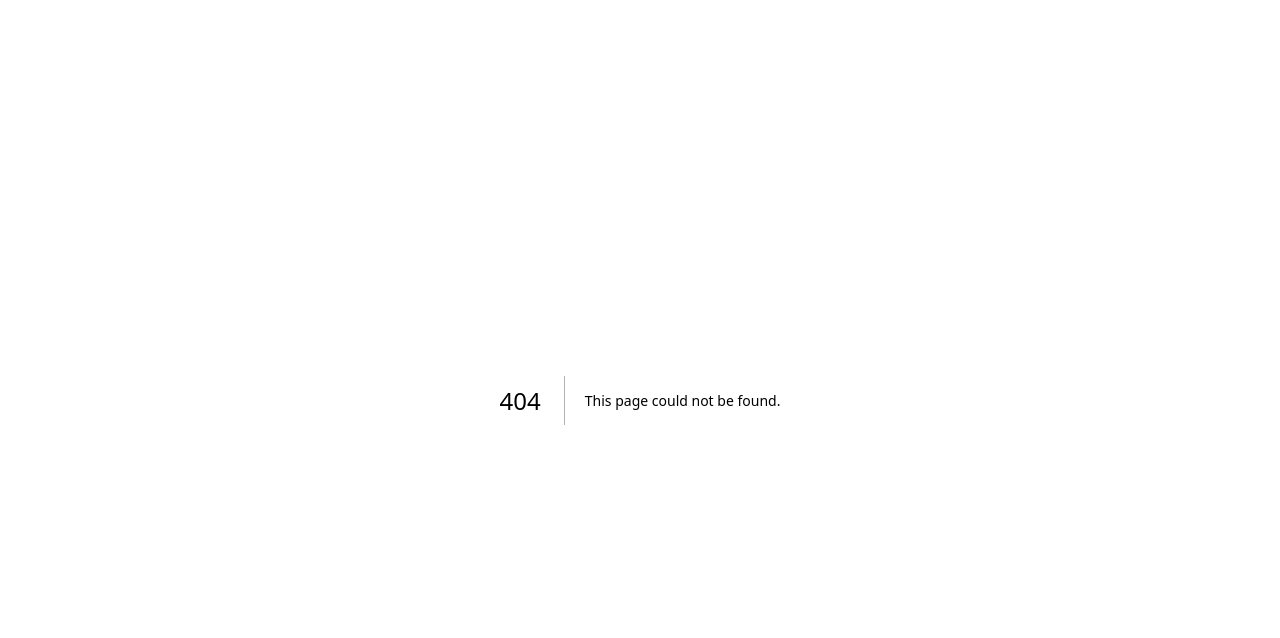
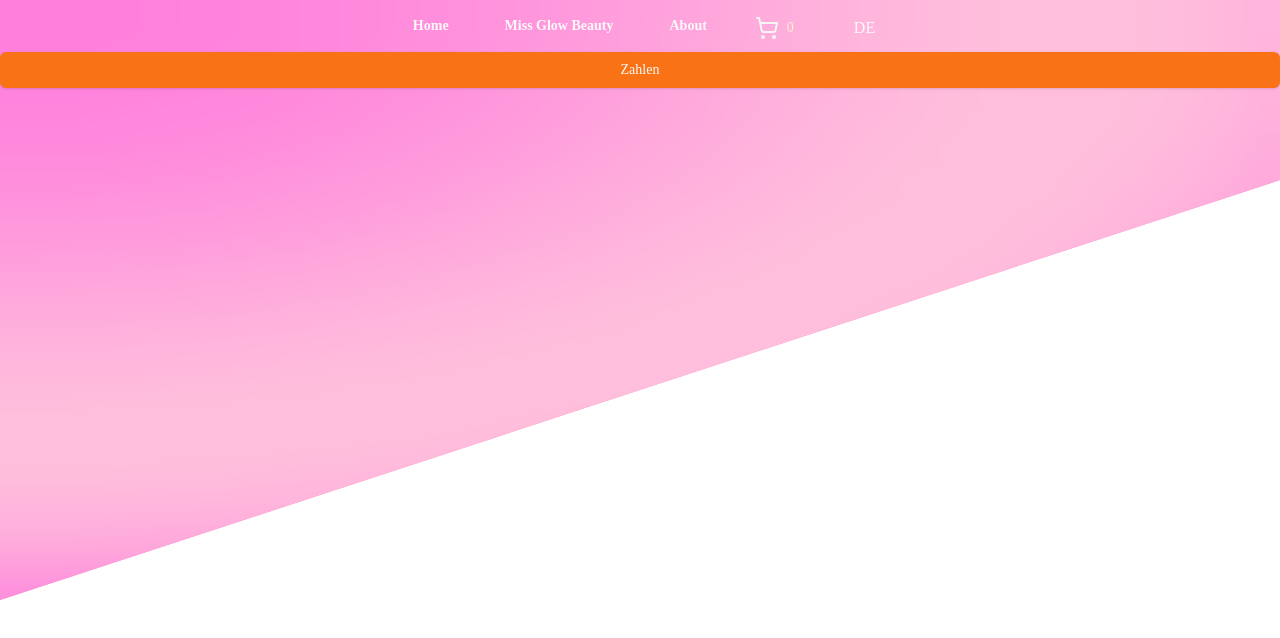
Before and after one commit to GeroWalther/pourBeauty, a Next.js app: page /checkout in a window 1280 px wide. Before the commit this address had no page. Shown: the top 638 px of the page. Built offline with nearby package versions, Linux system fonts and the light colour scheme.

Commit message:
checkoutbtn added

```diff
--- /dev/null
+++ b/consts.ts
@@ -0,0 +1 @@
+export const SHIPPING = 15;
--- a/src/app/(customerFacing)/_components/Cart.tsx
+++ b/src/app/(customerFacing)/_components/Cart.tsx
@@ -2,9 +2,9 @@
 import { ShoppingCart } from 'lucide-react';
 
 import Link from 'next/link';
-import { Button, buttonVariants } from '@/components/ui/button';
+import { buttonVariants } from '@/components/ui/button';
 import Image from 'next/image';
-import { Product, useCart } from '@/hooks/use-cart-hook';
+import { useCart } from '@/hooks/use-cart-hook';
 import CartItem from './CartItem';
 import { useEffect, useState } from 'react';
 import { ScrollArea } from '@/components/ui/scroll-area';
@@ -19,58 +19,21 @@ import {
   SheetTitle,
   SheetTrigger,
 } from '@/components/ui/sheet';
-import { toast } from 'sonner';
-const SHIPPING = 15;
+import { useLanguage } from '@/contexts/LanguageProvider';
+import { SHIPPING } from '../../../../consts';
+import useCartTotals from '@/hooks/use-to-pay';
+
 export default function Cart() {
   const { items } = useCart();
-  const itemsToCheckout = items.map((item) => item.product);
   const [isMounted, setIsMounted] = useState<boolean>(false);
   const [open, setOpen] = useState<boolean>(false);
-  const [isLoading, setIsLoading] = useState<boolean>(false);
+  const { itemCount, totalCart, toPay } = useCartTotals(items);
+  const { language } = useLanguage();
 
   useEffect(() => {
     setIsMounted(true);
   }, []);
   // console.log('ITEMS: ', items);
-
-  const itemCount = items.reduce((acc, item) => acc + item.product.quantity, 0);
-
-  const subItemTotal = items.reduce(
-    (total: any, { product }: any) => total + product.price,
-    0
-  );
-  const totalCart = subItemTotal * itemCount;
-  const toPay = totalCart + SHIPPING;
-
-  async function checkout(products: Product[]) {
-    setIsLoading(true);
-    try {
-      const response = await fetch('/api/checkout', {
-        method: 'POST',
-        headers: {
-          'Content-Type': 'application/json',
-        },
-        body: JSON.stringify({
-          totalAmountinCents: toPay * 100,
-          products,
-        }),
-      });
-      if (response.ok) {
-        const data = await response.json();
-        console.log('Payment intent created:', data);
-        toast.success('Erfolgreich bezahlt!');
-      } else {
-        const errorData = await response.json();
-        console.error('Error creating payment intent:', errorData.error);
-        toast.message('Ein Fehler bei der Bezahlung ist aufgetreten.');
-      }
-    } catch (error) {
-      console.error('Failed to fetch:', error);
-      toast.message('Ein Fehler bei der Bezahlung ist aufgetreten.');
-    } finally {
-      setIsLoading(false);
-    }
-  }
 
   return (
     <Sheet>
@@ -88,7 +51,10 @@ export default function Cart() {
         setOpen={setOpen}
         className='flex w-full flex-col pr-0 sm:max-w-lg'>
         <SheetHeader className='space-y-2.5 pr-6'>
-          <SheetTitle>Warenkorb ({itemCount})</SheetTitle>
+          <SheetTitle>
+            {language == 'de' && ' Warenkorb'}
+            {language == 'en' && 'Cart'} ({itemCount})
+          </SheetTitle>
         </SheetHeader>
         {itemCount > 0 ? (
           <>
@@ -107,7 +73,10 @@ export default function Cart() {
                   <span>{formatCurrency(totalCart)}</span>
                 </div>
                 <div className='flex'>
-                  <span className='flex-1'>Versand</span>
+                  <span className='flex-1'>
+                    {language == 'de' && ' Versand'}
+                    {language == 'en' && 'Shipping'}
+                  </span>
                   <span>{formatCurrency(SHIPPING)}</span>
                 </div>
                 <div className='flex'>
@@ -117,14 +86,14 @@ export default function Cart() {
               </div>
               <SheetFooter>
                 <SheetTrigger asChild>
-                  <Button
-                    disabled={isLoading}
-                    onClick={() => checkout(itemsToCheckout)}
+                  <Link
+                    href='/checkout'
                     className={buttonVariants({
                       className: 'w-full bg-orange-500',
                     })}>
-                    {isLoading ? 'In Bearbeitung...' : 'Zahlen'}
-                  </Button>
+                    {language == 'de' && 'Zur Kasse'}
+                    {language == 'en' && 'Checkout'}
+                  </Link>
                 </SheetTrigger>
               </SheetFooter>
             </div>
@@ -140,7 +109,10 @@ export default function Cart() {
                 alt='empty shopping cart image'
               />
             </div>
-            <div className='text-xl font-semibold'>Der Warenkorb ist leer.</div>
+            <div className='text-xl font-semibold'>
+              {language == 'de' && 'Der Warenkorb ist leer.'}
+              {language == 'en' && 'Your cart is empty.'}
+            </div>
             <SheetTrigger asChild>
               <Link
                 href='/missGlow'
@@ -149,7 +121,8 @@ export default function Cart() {
                   size: 'sm',
                   className: 'text-sm text-muted-foreground text-stone-600',
                 })}>
-                Füge Produkte hinzu.
+                {language == 'de' && 'Füge Produkte hinzu.'}
+                {language == 'en' && 'Add products to cart.'}
               </Link>
             </SheetTrigger>
           </div>
--- a/src/app/(customerFacing)/_components/SwitchLang.tsx
+++ b/src/app/(customerFacing)/_components/SwitchLang.tsx
@@ -9,11 +9,9 @@ export default function LanguageSwitcher() {
   };
 
   return (
-    <div>
-      <p>{language.toUpperCase()}</p>
-      <button onClick={toggleLanguage}>
-        Switch to {language === 'de' ? 'English' : 'Deutsch'}
-      </button>
-    </div>
+    <button onClick={toggleLanguage} className='mt-1'>
+      <span>{language.toUpperCase()}</span>
+      {/* {language === 'de' ? 'English' : 'Deutsch'} */}
+    </button>
   );
 }
--- /dev/null
+++ b/src/app/(customerFacing)/checkout/_components/CheckoutBtn.tsx
@@ -0,0 +1,53 @@
+'use client';
+import { Button, buttonVariants } from '@/components/ui/button';
+import { Product, useCart } from '@/hooks/use-cart-hook';
+import React, { useState } from 'react';
+import { toast } from 'sonner';
+import useCartTotals from '@/hooks/use-to-pay';
+
+export default function CheckoutBtn() {
+  const [isLoading, setIsLoading] = useState<boolean>(false);
+  const { items } = useCart();
+  const { toPay } = useCartTotals(items);
+  const itemsToCheckout = items.map((item) => item.product);
+
+  async function checkout(products: Product[]) {
+    setIsLoading(true);
+    try {
+      const response = await fetch('/api/checkout', {
+        method: 'POST',
+        headers: {
+          'Content-Type': 'application/json',
+        },
+        body: JSON.stringify({
+          totalAmountinCents: toPay * 100,
+          products,
+        }),
+      });
+      if (response.ok) {
+        const data = await response.json();
+        console.log('Payment intent created:', data);
+        toast.success('Erfolgreich bezahlt!');
+      } else {
+        const errorData = await response.json();
+        console.error('Error creating payment intent:', errorData.error);
+        toast.message('Ein Fehler bei der Bezahlung ist aufgetreten.');
+      }
+    } catch (error) {
+      console.error('Failed to fetch:', error);
+      toast.message('Ein Fehler bei der Bezahlung ist aufgetreten.');
+    } finally {
+      setIsLoading(false);
+    }
+  }
+  return (
+    <Button
+      disabled={isLoading}
+      onClick={() => checkout(itemsToCheckout)}
+      className={buttonVariants({
+        className: 'w-full bg-orange-500',
+      })}>
+      {isLoading ? 'In Bearbeitung...' : 'Zahlen'}
+    </Button>
+  );
+}
--- /dev/null
+++ b/src/app/(customerFacing)/checkout/page.tsx
@@ -0,0 +1,10 @@
+import React from 'react';
+import CheckoutBtn from './_components/CheckoutBtn';
+
+export default function CheckoutPage() {
+  return (
+    <div>
+      <CheckoutBtn />
+    </div>
+  );
+}
--- a/src/app/admin/layout.tsx
+++ b/src/app/admin/layout.tsx
@@ -1,6 +1,5 @@
 import React from 'react';
 import Nav, { NavLink } from '@/components/Nav';
-import { Turret_Road } from 'next/font/google';
 
 export const dynamic = 'force-dynamic';
 
--- /dev/null
+++ b/src/hooks/use-to-pay.ts
@@ -0,0 +1,29 @@
+import { useMemo } from 'react';
+import { SHIPPING } from '../../consts';
+import { CartItem } from './use-cart-hook';
+
+const useCartTotals = (items: CartItem[]) => {
+  const itemCount = useMemo(() => {
+    return items.reduce((acc, item) => acc + item.product.quantity, 0);
+  }, [items]);
+
+  const subItemTotal = useMemo(() => {
+    return items.reduce((total, { product }) => total + product.price, 0);
+  }, [items]);
+
+  const totalCart = useMemo(
+    () => subItemTotal * itemCount,
+    [subItemTotal, itemCount]
+  );
+
+  const toPay = useMemo(() => totalCart + SHIPPING, [totalCart]);
+
+  return {
+    itemCount,
+    subItemTotal,
+    totalCart,
+    toPay,
+  };
+};
+
+export default useCartTotals;
```
